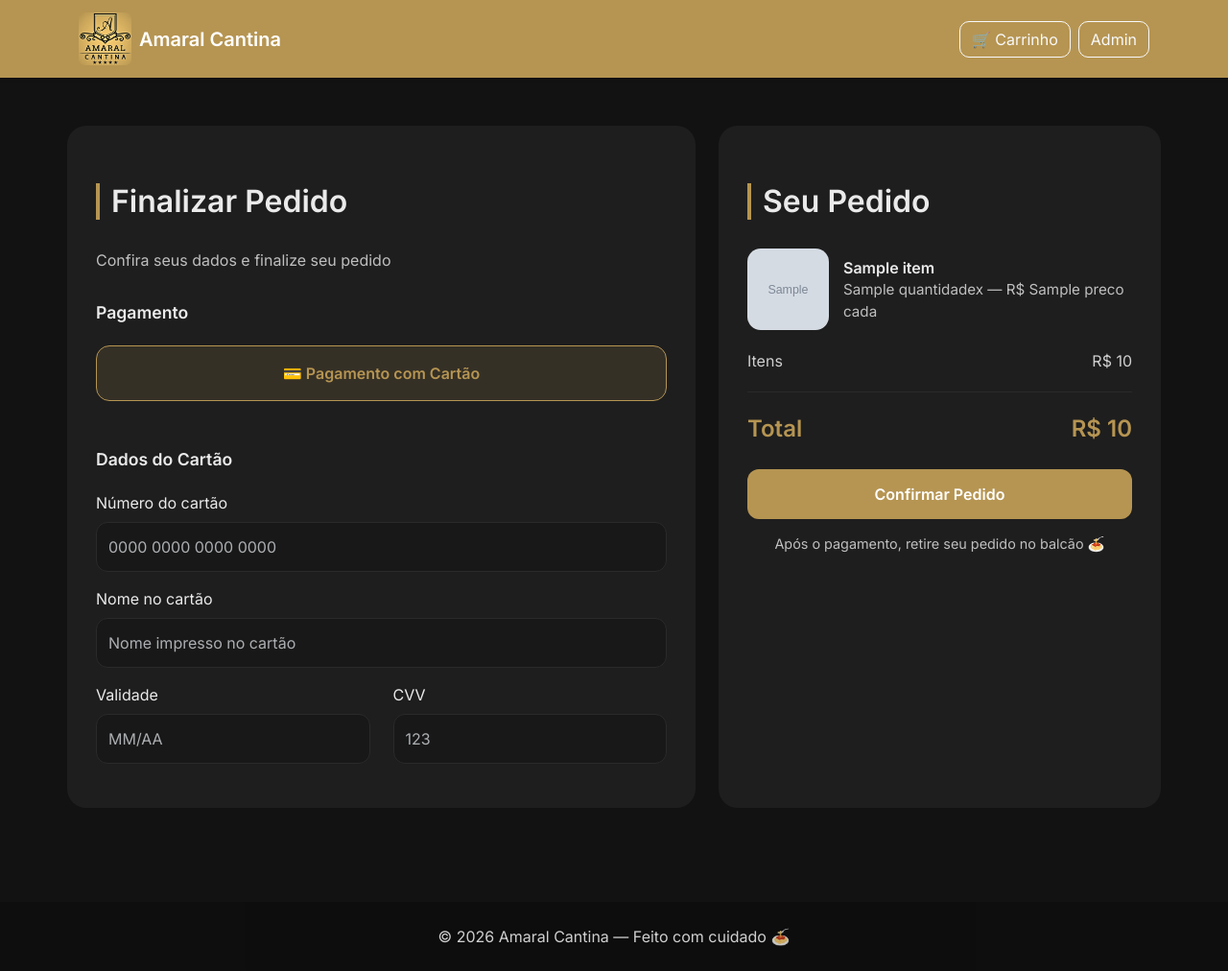
After one commit to gabriel-galleg0/cardapioUniversitario, a Django app: template carrinho/templates/carrinho/pagamento.html in a window 1280 px wide. The commit adds this page. Shown: the whole page at 96% size. Run offline with Django 5.2, Linux system fonts and the light colour scheme; the template is opened without the code that fills it: most values are stand-ins (such as "Sample title", 1, 10 or a date in 2020); grey boxes marked "Sample" are stand-in pictures; parts of the project's set-up code (start-up, migrations or seed data) failed here and were passed over.

Commit message:
css pagamento

```diff
--- a/carrinho/urls.py
+++ b/carrinho/carrinho_url.py
@@ -5,4 +5,7 @@ urlpatterns = [
     path('', views.detalhe_carrinho, name='detalhe_carrinho'),
     path('adicionar/<int:item_id>/', views.adicionar_ao_carrinho, name='adicionar_ao_carrinho'),
     path('remover/<int:item_id>/', views.remover_do_carrinho, name='remover_do_carrinho'),
+    path('pagamento/', views.pagamento, name='pagamento'),
+    path('confirmar/', views.confirmar_pedido, name='confirmar_pedido'),
+    path('confirmado/', views.pedido_confirmado, name='pedido_confirmado'),
 ]
--- a/carrinho/templates/carrinho/detalhe.html
+++ b/carrinho/templates/carrinho/detalhe.html
@@ -59,7 +59,7 @@
             Total: <span class="text-warning">R$ {{ carrinho.get_total }}</span>
         </h4>
 
-        <a href="#" class="btn btn-primary px-4 py-2 rounded-3">
+        <a href="{% url 'pagamento' %}" class="btn btn-primary px-4 py-2 rounded-3">
             Finalizar Pedido
         </a>
 
@@ -67,7 +67,7 @@
 
     {% else %}
 
-    <!-- EMPTY STATE MELHOR -->
+    <!-- EMPTY STATE -->
 
     <div class="text-center py-5">
 
--- /dev/null
+++ b/carrinho/templates/carrinho/pagamento.html
@@ -0,0 +1,177 @@
+{% load static %}
+<!DOCTYPE html>
+<html lang="pt-br" data-bs-theme="dark">
+
+<head>
+  <meta charset="UTF-8">
+  <meta name="viewport" content="width=device-width, initial-scale=1.0">
+  <title>Pagamento - Amaral Cantina</title>
+  <link href="https://cdn.jsdelivr.net/npm/bootstrap@5.3.3/dist/css/bootstrap.min.css" rel="stylesheet">
+  <link href="https://fonts.googleapis.com/css2?family=Inter:wght@300;400;600&display=swap" rel="stylesheet">
+  <link rel="stylesheet" href="{% static 'css/pagamento.css' %}">
+</head>
+
+<body>
+
+  <!-- NAVBAR -->
+  <nav class="navbar navbar-expand-lg navbar-dark shadow-sm sticky-top">
+    <div class="container">
+      <a class="navbar-brand d-flex align-items-center fw-semibold" href="/">
+        <img src="{% static 'images/amaral-logo.jpeg' %}" class="me-2">
+        Amaral Cantina
+      </a>
+      <div class="ms-auto d-flex gap-2">
+        <a href="{% url 'detalhe_carrinho' %}" class="btn btn-outline-light">
+          🛒 Carrinho
+        </a>
+        <a href="/admin/" class="btn btn-outline-light">
+          Admin
+        </a>
+      </div>
+    </div>
+  </nav>
+
+  <!-- CONTEÚDO -->
+  <div class="container payment-container">
+    <div class="row g-4">
+
+      <!-- ESQUERDA: formulário de pagamento -->
+      <div class="col-lg-7">
+        <div class="payment-card">
+
+          <h2>Finalizar Pedido</h2>
+          <div class="subtitle">Confira seus dados e finalize seu pedido</div>
+
+          <!-- PAGAMENTO -->
+          <div class="mb-5">
+            <div class="section-title">Pagamento</div>
+            <div class="payment-option active">💳 Pagamento com Cartão</div>
+          </div>
+
+          <!-- CARTÃO -->
+          <div>
+            <div class="section-title">Dados do Cartão</div>
+
+            <div class="mb-3">
+              <label class="form-label">Número do cartão</label>
+              <input id="cardNumber" type="text" class="form-control" placeholder="0000 0000 0000 0000">
+            </div>
+
+            <div class="mb-3">
+              <label class="form-label">Nome no cartão</label>
+              <input id="cardName" type="text" class="form-control" placeholder="Nome impresso no cartão">
+            </div>
+
+            <div class="row">
+              <div class="col-6 mb-3">
+                <label class="form-label">Validade</label>
+                <input id="cardDate" type="text" class="form-control" placeholder="MM/AA">
+              </div>
+              <div class="col-6 mb-3">
+                <label class="form-label">CVV</label>
+                <input id="cardCvv" type="text" class="form-control" placeholder="123">
+              </div>
+            </div>
+          </div>
+
+        </div>
+      </div>
+
+      <!-- DIREITA: resumo do pedido real -->
+      <div class="col-lg-5">
+        <div class="payment-card">
+
+          <h2>Seu Pedido</h2>
+
+          {% for item in carrinho %}
+          <div class="product-item">
+            {% if item.item.imagem %}
+              <img src="{{ item.item.imagem.url }}" alt="{{ item.item.nome }}">
+            {% else %}
+              <div class="product-img-placeholder">🍽️</div>
+            {% endif %}
+            <div>
+              <div class="product-title">{{ item.item.nome }}</div>
+              <div class="product-description">{{ item.quantidade }}x — R$ {{ item.preco }} cada</div>
+            </div>
+          </div>
+          {% endfor %}
+
+          <!-- TOTAL -->
+          <div class="summary-line">
+            <span>Itens</span>
+            <span>R$ {{ carrinho.get_total }}</span>
+          </div>
+          <div class="summary-total">
+            <span>Total</span>
+            <span>R$ {{ carrinho.get_total }}</span>
+          </div>
+
+          <!-- BOTÃO que submete o form via POST -->
+          <form method="POST" action="{% url 'confirmar_pedido' %}">
+            {% csrf_token %}
+            <button id="confirmButton" type="submit" class="btn btn-finish w-100 mt-4">
+              Confirmar Pedido
+            </button>
+          </form>
+
+          <div class="info-text">Após o pagamento, retire seu pedido no balcão 🍝</div>
+
+        </div>
+      </div>
+
+    </div>
+  </div>
+
+  <!-- FOOTER -->
+  <footer class="text-center py-4 text-white mt-5">
+    © {% now "Y" %} Amaral Cantina — Feito com cuidado 🍝
+  </footer>
+
+  <script>
+    /* NÚMERO DO CARTÃO */
+    const cardNumber = document.getElementById('cardNumber');
+    cardNumber.addEventListener('input', () => {
+      cardNumber.value = cardNumber.value
+        .replace(/\D/g, '')
+        .replace(/(\d{4})(?=\d)/g, '$1 ')
+        .trim();
+    });
+
+    /* NOME */
+    const cardName = document.getElementById('cardName');
+    cardName.addEventListener('input', () => {
+      cardName.value = cardName.value.replace(/[^a-zA-ZÀ-ÿ\s]/g, '');
+    });
+
+    /* VALIDADE */
+    const cardDate = document.getElementById('cardDate');
+    cardDate.addEventListener('input', () => {
+      let value = cardDate.value.replace(/\D/g, '');
+      if (value.length > 2) value = value.slice(0, 2) + '/' + value.slice(2, 4);
+      cardDate.value = value;
+    });
+
+    /* CVV */
+    const cardCvv = document.getElementById('cardCvv');
+    cardCvv.addEventListener('input', () => {
+      cardCvv.value = cardCvv.value.replace(/\D/g, '').slice(0, 3);
+    });
+
+    /* VALIDAÇÃO antes de submeter */
+    document.querySelector('form').addEventListener('submit', (e) => {
+      if (
+        cardNumber.value.trim() === '' ||
+        cardName.value.trim() === '' ||
+        cardDate.value.trim() === '' ||
+        cardCvv.value.trim() === ''
+      ) {
+        e.preventDefault();
+        alert('Preencha todos os campos do cartão');
+      }
+    });
+  </script>
+
+  <script src="https://cdn.jsdelivr.net/npm/bootstrap@5.3.3/dist/js/bootstrap.bundle.min.js"></script>
+</body>
+</html>
--- /dev/null
+++ b/static/css/pagamento.css
@@ -0,0 +1,196 @@
+:root {
+    --primary: #B69552;
+    --dark: #121212;
+}
+
+body {
+    background: var(--dark);
+    color: #eaeaea;
+    font-family: 'Inter', sans-serif;
+}
+
+.navbar {
+    background-color: #B69552 !important;
+}
+
+.navbar-brand img {
+    height: 55px;
+    border-radius: 6px;
+}
+
+.container {
+    max-width: 1140px;
+}
+
+.payment-container {
+    padding: 50px 0;
+}
+
+h2 {
+    font-weight: 600;
+    border-left: 4px solid var(--primary);
+    padding-left: 12px;
+    margin: 30px 0;
+}
+
+.payment-card {
+    background: #1e1e1e;
+    border: none;
+    border-radius: 20px;
+    padding: 30px;
+    height: 100%;
+    transition: 0.3s;
+}
+
+.payment-card:hover {
+    transform: translateY(-6px);
+    box-shadow: 0 10px 30px rgba(0,0,0,0.6);
+}
+
+.subtitle {
+    color: #bfbfbf;
+    margin-bottom: 30px;
+}
+
+.section-title {
+    font-size: 1.1rem;
+    font-weight: 600;
+    margin-bottom: 20px;
+}
+
+.form-control {
+    background: #181818;
+    border: 1px solid #2a2a2a;
+    color: #fff;
+    border-radius: 12px;
+    height: 52px;
+}
+
+.form-control:focus {
+    background: #181818;
+    color: #fff;
+    border-color: var(--primary);
+    box-shadow: 0 0 0 0.2rem rgba(182,149,82,0.25);
+}
+
+.btn-outline-light {
+    border-radius: 10px;
+}
+
+.btn-outline-light:hover {
+    background: var(--primary);
+    border-color: var(--primary);
+}
+
+.payment-option {
+    background: #181818;
+    border: 1px solid #2a2a2a;
+    border-radius: 14px;
+    padding: 16px;
+    text-align: center;
+    cursor: pointer;
+    transition: 0.25s;
+    font-weight: 600;
+}
+
+.payment-option:hover {
+    border-color: var(--primary);
+    transform: scale(1.03);
+}
+
+.payment-option.active {
+    background: rgba(182,149,82,0.15);
+    border-color: var(--primary);
+    color: var(--primary);
+}
+
+.product-item {
+    display: flex;
+    gap: 15px;
+    margin-bottom: 20px;
+    align-items: center;
+}
+
+.product-item img {
+    width: 85px;
+    height: 85px;
+    border-radius: 14px;
+    object-fit: cover;
+}
+
+.product-img-placeholder {
+    width: 85px;
+    height: 85px;
+    border-radius: 14px;
+    background: #2a2a2a;
+    display: flex;
+    align-items: center;
+    justify-content: center;
+    font-size: 2rem;
+    flex-shrink: 0;
+}
+
+.product-title {
+    font-weight: 600;
+}
+
+.product-description {
+    color: #bfbfbf;
+    font-size: 0.95rem;
+}
+
+.summary-line {
+    display: flex;
+    justify-content: space-between;
+    margin-bottom: 15px;
+    color: #cfcfcf;
+}
+
+.summary-total {
+    border-top: 1px solid #2a2a2a;
+    padding-top: 20px;
+    margin-top: 20px;
+    display: flex;
+    justify-content: space-between;
+    font-size: 1.5rem;
+    font-weight: 700;
+    color: var(--primary);
+}
+
+.btn-finish {
+    background: var(--primary);
+    border: none;
+    border-radius: 12px;
+    padding: 14px;
+    font-weight: 600;
+    transition: 0.25s;
+    color: #fff;
+}
+
+.btn-finish:hover {
+    background: #c8a766;
+    color: #fff;
+}
+
+.info-text {
+    text-align: center;
+    margin-top: 15px;
+    color: #bfbfbf;
+    font-size: 0.9rem;
+}
+
+footer {
+    background: #0d0d0d;
+    opacity: 0.8;
+    margin-top: 80px;
+}
+
+@media(max-width:991px){
+    .payment-card {
+        margin-bottom: 20px;
+    }
+}
+
+html {
+    scroll-behavior: smooth;
+}
```
Also changed, not shown: carrinho/carrinho_views.py (added, +57 -0 lines), carrinho/templates/pedido_confirmado.html (added, +64 -0 lines), carrinho/views.py (deleted, +0 -19 lines), static/css/pedido_confirmado.css (added, +110 -0 lines).
